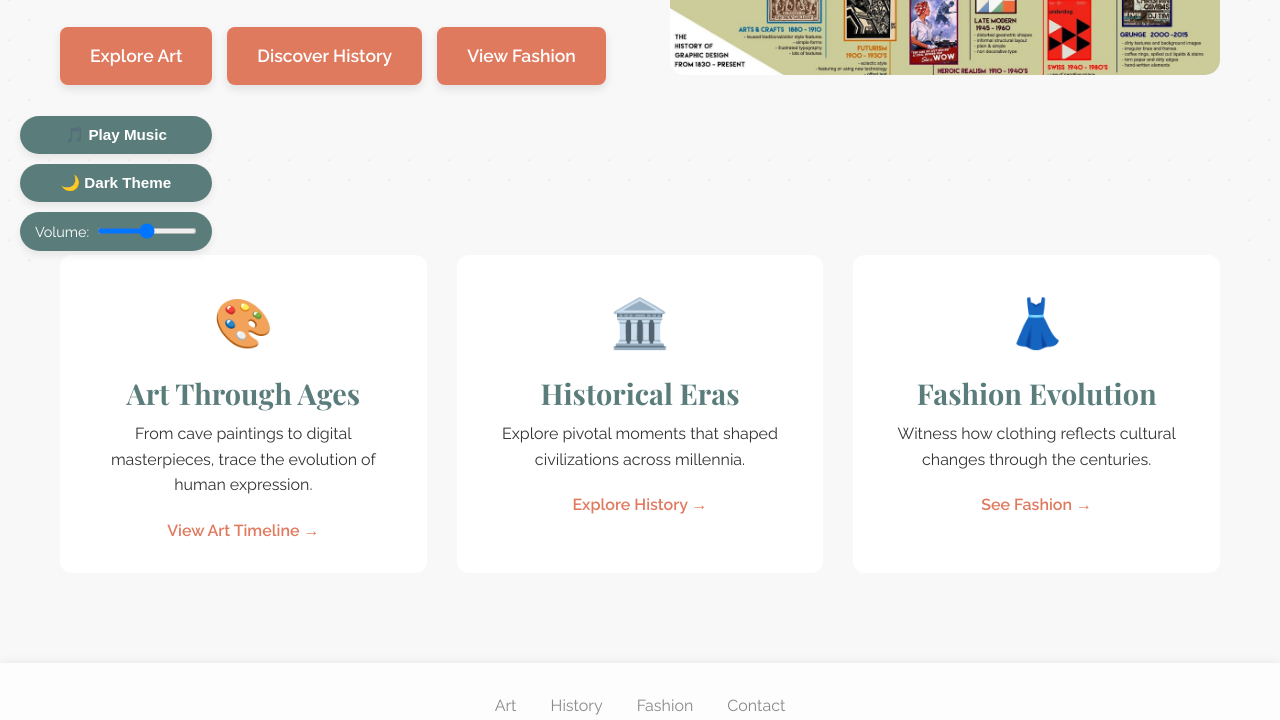
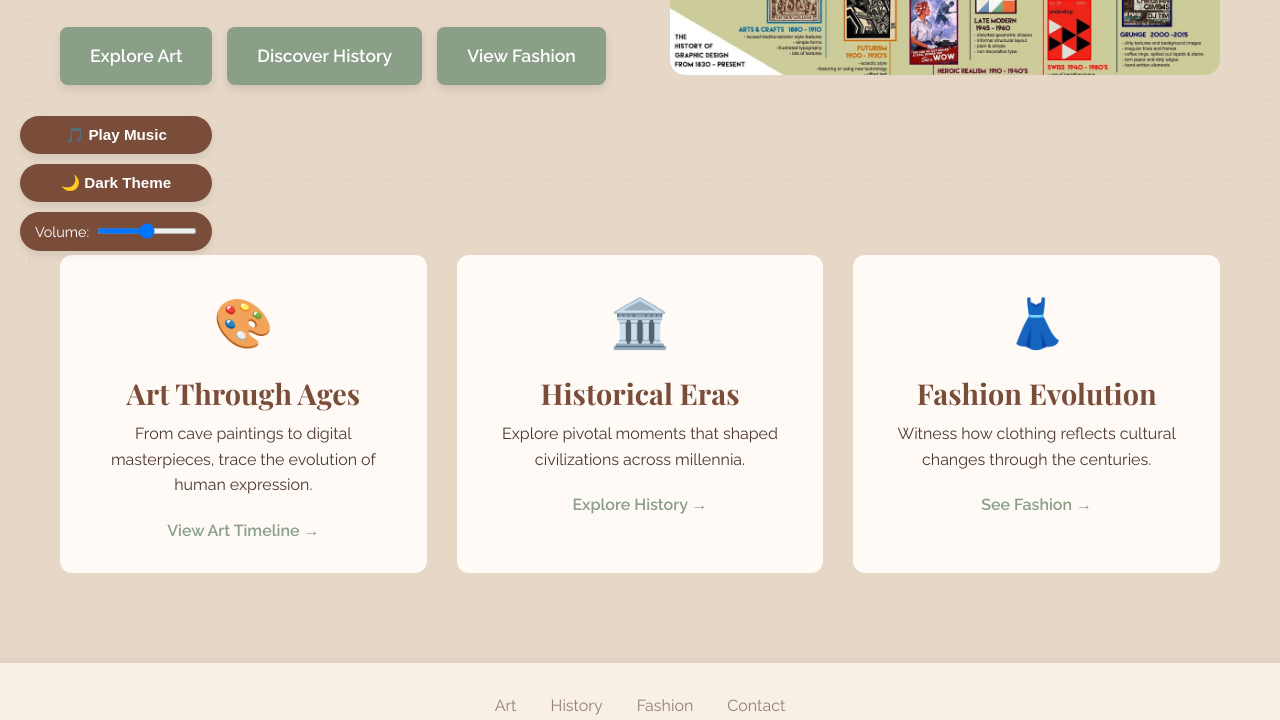
Before and after one commit to dreamtraveller1314/Timeless_Chronicles, a plain HTML site: page index.html in a window 1280 px wide. Shown: the part 529-1249 px from the top of the page. Drawn offline with nearby package versions, Linux system fonts and the light colour scheme.

Commit message:
theme colour

```diff
--- a/css/base.css
+++ b/css/base.css
@@ -1,23 +1,23 @@
 @import url('https://fonts.googleapis.com/css2?family=Playfair+Display:wght@400;700&family=Raleway:wght@300;400;600&display=swap');
 
 :root {
-    --primary-color: #5a7d7c;
-    --accent-color: #e07a5f;
-    --text-color: #333;
-    --background-color: #f8f8f8;
-    --card-bg: #fff;
-    --border-color: #e0e0e0;
+    /* --- Light Theme Variables (Inspired by 'Time Chronicles' banner) --- */
+    --primary-color: #7a4d3a; /* Deep Reddish-Brown (from "TIME CHRONICLES" text) */
+    --accent-color: #8a9e88; /* Muted Green (from subtle leaf/elements in banner) */
+    --text-color: #4d372f; /* Darker Brown (for general text, from smaller text in banner) */
+    --background-color: #e6d7c7; /* Light Beige (main paper background of banner) */
+    --card-bg: #fffaf5; /* Slightly warmer off-white for cards/containers */
+    --border-color: #c7b8a7; /* Muted light brown for borders */
 
-
-    --shadow-base: rgba(0, 0, 0, 0.08);
-    --shadow-hover: rgba(0, 0, 0, 0.15);
-    --shadow-strong: rgba(0, 0, 0, 0.25);
+    --shadow-base: rgba(0, 0, 0, 0.08); /* Base shadow for cards */
+    --shadow-hover: rgba(0, 0, 0, 0.15); /* Slightly stronger shadow on hover */
+    --shadow-strong: rgba(0, 0, 0, 0.25); /* Strongest shadow */
 
     --link-color: var(--primary-color);
     --link-hover-color: var(--accent-color);
     --button-bg: var(--primary-color);
     --button-text: #fff;
-    --button-hover-bg: #4a6a6a;
+    --button-hover-bg: #6a4235; /* Darker primary for hover */
     --button-active-bg: var(--primary-color);
     --button-active-text: #fff;
     --button-active-border: var(--primary-color);
@@ -25,28 +25,29 @@
 
 
 .dark-theme {
-    --text-color: #e0e0e0;
-    --background-color: #222;
-    --card-bg: #2c2c2c;
-    --border-color: #444;
+    /* --- Dark Theme Variables (Corresponding to the new earthy light theme) --- */
+    --primary-color: #9e7d6f; /* Deep Reddish-Brown (from "TIME CHRONICLES" text) */
+    --accent-color: #ffffff;
+    --text-color: #f5ede4; /* Very light beige text */
+    --background-color: #3a2d26; /* Very dark brown, almost black, background */
+    --card-bg: #4f3e37; /* Darker brown for cards/containers */
+    --border-color: #66554b; /* Muted dark brown for borders */
 
-
-    --shadow-base: rgba(255, 255, 255, 0.08);
+    --shadow-base: rgba(255, 255, 255, 0.08); /* Light shadow for dark mode */
     --shadow-hover: rgba(255, 255, 255, 0.15);
     --shadow-strong: rgba(255, 255, 255, 0.25);
 
-    --link-color: var(--accent-color);
-    --link-hover-color: var(--primary-color);
-    --button-bg: var(--accent-color);
+    --link-color: var(--accent-color); /* Muted green for links in dark mode */
+    --link-hover-color: #b2c2b0; /* Brighter accent for link hover in dark mode */
+    --button-bg: #a67c6b; /* Brighter primary brown for buttons in dark mode */
     --button-text: #fff;
-    --button-hover-bg: #cf6d52;
-    --button-active-bg: var(--accent-color);
+    --button-hover-bg: #916a5d; /* Darker button hover in dark mode */
+    --button-active-bg: #a67c6b;
     --button-active-text: #fff;
-    --button-active-border: var(--accent-color);
+    --button-active-border: #a67c6b;
 }
 
-
-
+/* --- Universal Box Sizing --- */
 *, *::before, *::after {
     box-sizing: border-box;
     margin: 0;
--- a/css/pages/home.css
+++ b/css/pages/home.css
@@ -66,7 +66,7 @@
 }
 
 .cta-button:hover {
-    background-color: #cf6d52;
+    background-color: #fde5dffb;
     transform: translateY(-3px);
     box-shadow: 0 6px 15px rgba(0, 0, 0, 0.2);
 }
```
